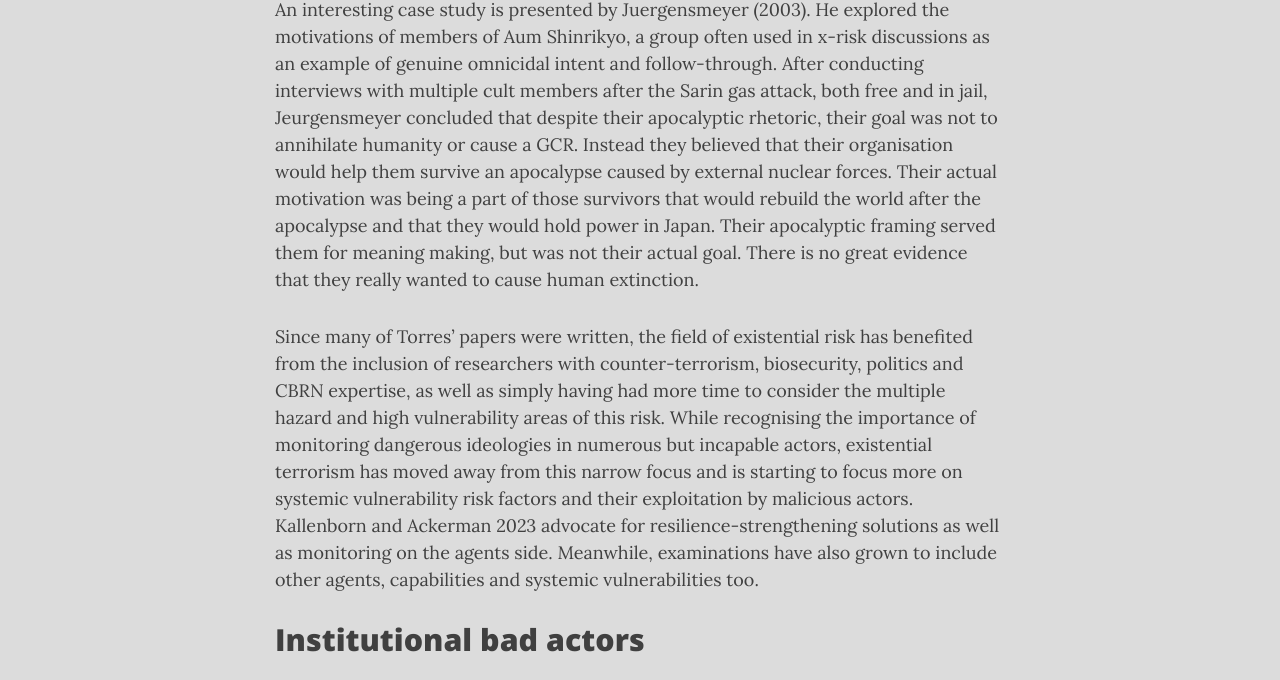
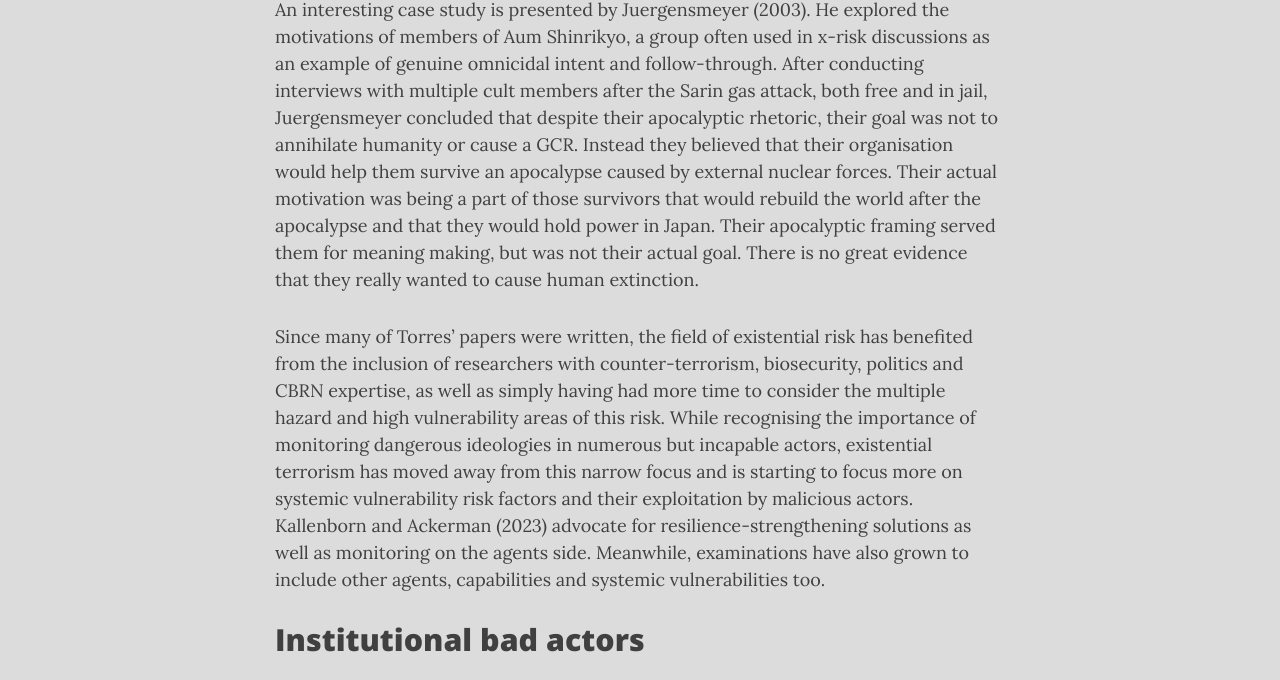
Before and after one commit to florianjehn/Societal_Collapse, a Jekyll site: the page built from _posts/2025-11-29-risk_actors.md, in a window 1280 px wide and 1400 px high, scrolled down 4758 px. Shown: the part 262-942 px from the top of the window. Built offline with Jekyll 4.4.1, drawn with Linux system fonts in a browser that asks for light colours; nearby versions of some CDN libraries; comment, search, counter and statistics services are not loaded; some of the changed text lies outside the part shown.

Commit message:
Update 2025-11-29-risk_actors.md

```diff
--- a/_posts/2025-11-29-risk_actors.md
+++ b/_posts/2025-11-29-risk_actors.md
@@ -51,9 +51,9 @@
 
 The problem of making apocalyptic terrorism the center of agential risk focus is explored in Meggitt (2020). The category of “apocalyptic terrorism” is deceptive and should not be attributed lightly as it leads to false positives. Terrorism analysts have shown that ‘apocalypticism’ is often flexible and debated within terrorist groups like ISIS, used as a strategy to gain bargaining power, or to boost recruitment or membership retention in hard times; its emphasis waxing and waning relative to the group’s fortunes.
 
-An interesting case study is presented by Juergensmeyer (2003). He explored the motivations of members of Aum Shinrikyo, a group often used in x-risk discussions as an example of genuine omnicidal intent and follow-through. After conducting interviews with multiple cult members after the Sarin gas attack, both free and in jail, Jeurgensmeyer concluded that despite their apocalyptic rhetoric, their goal was not to annihilate humanity or cause a GCR. Instead they believed that their organisation would help them survive an apocalypse caused by external nuclear forces. Their actual motivation was being a part of those survivors that would rebuild the world after the apocalypse and that they would hold power in Japan. Their apocalyptic framing served them for meaning making, but was not their actual goal. There is no great evidence that they really wanted to cause human extinction.
+An interesting case study is presented by Juergensmeyer (2003). He explored the motivations of members of Aum Shinrikyo, a group often used in x-risk discussions as an example of genuine omnicidal intent and follow-through. After conducting interviews with multiple cult members after the Sarin gas attack, both free and in jail, Juergensmeyer concluded that despite their apocalyptic rhetoric, their goal was not to annihilate humanity or cause a GCR. Instead they believed that their organisation would help them survive an apocalypse caused by external nuclear forces. Their actual motivation was being a part of those survivors that would rebuild the world after the apocalypse and that they would hold power in Japan. Their apocalyptic framing served them for meaning making, but was not their actual goal. There is no great evidence that they really wanted to cause human extinction.
 
-Since many of Torres’ papers were written, the field of existential risk has benefited from the inclusion of researchers with counter-terrorism, biosecurity, politics and CBRN expertise, as well as simply having had more time to consider the multiple hazard and high vulnerability areas of this risk. While recognising the importance of monitoring dangerous ideologies in numerous but incapable actors, existential terrorism has moved away from this narrow focus and is starting to focus more on systemic vulnerability risk factors and their exploitation by malicious actors. Kallenborn and Ackerman 2023 advocate for resilience-strengthening solutions as well as monitoring on the agents side. Meanwhile, examinations have also grown to include other agents, capabilities and systemic vulnerabilities too.
+Since many of Torres’ papers were written, the field of existential risk has benefited from the inclusion of researchers with counter-terrorism, biosecurity, politics and CBRN expertise, as well as simply having had more time to consider the multiple hazard and high vulnerability areas of this risk. While recognising the importance of monitoring dangerous ideologies in numerous but incapable actors, existential terrorism has moved away from this narrow focus and is starting to focus more on systemic vulnerability risk factors and their exploitation by malicious actors. Kallenborn and Ackerman (2023) advocate for resilience-strengthening solutions as well as monitoring on the agents side. Meanwhile, examinations have also grown to include other agents, capabilities and systemic vulnerabilities too.
 
 # Institutional bad actors
 It seems far-fetched that an isolated individual could destroy the world today, even if they had ideological motivations to do so. However, institutions which endanger the world already exist. Not only should we ask “who might press the doomsday button?”, but also “who might build it, and should they?”.
@@ -86,7 +86,7 @@
 
 In the future, some of those pathways to global catastrophes might get into the reach of individual actors, but for now it seems pretty obvious who creates global risk and we should focus our efforts on those actors. The motivation of these actors is likely not to ruin the world, but we cannot get around the fact that they do endanger us all. They are driven to accept these risks because they have a profit motive and face competitive dynamics.
 
-There are also attempts to combine these two strands of ideas focussed on individual and institutional actors. A report by Althaus & Baumann (2020) argues that we should also look at malevolent individuals in positions of power. They argue that some of the worst things ever done to humans were caused by dictators, who had large institutional power behind them. Clear examples of this would be Hitler or Stalin. These individuals likely did those horrible things because they had power, but also because they scored high in machiavellianism, narcissism, psychopathy and sadism. These are often properties that individuals often have who are power and status seeking and also harbour extreme beliefs. Therefore, existential risk mitigation should also be done via exploring these traits, how they can be detected and how people with these traits can be excluded from ever gaining power. Something like a similar screening process is already done in counter-terrorism, for example in high security biolabs. If more scrutiny can be directed towards actors already operating within powerful institutions, agential x-risk might be significantly lowered via this type of intervention.
+There are also attempts to combine these two strands of ideas focussed on individual and institutional actors. A report by Althaus & Baumann (2020) argues that we should also look at malevolent individuals in positions of power. They argue that some of the worst things ever done to humans were caused by dictators, who had large institutional power behind them. Clear examples of this would be Hitler or Stalin. These individuals likely did those horrible things because they had power, but also because they scored high in Machiavellianism, narcissism, psychopathy and sadism. These are often properties that individuals often have who are power and status seeking and also harbour extreme beliefs. Therefore, existential risk mitigation should also be done via exploring these traits, how they can be detected and how people with these traits can be excluded from ever gaining power. Something like a similar screening process is already done in counter-terrorism, for example in high security biolabs. If more scrutiny can be directed towards actors already operating within powerful institutions, agential x-risk might be significantly lowered via this type of intervention.
 
 # Policy around global risk
 
```
Also changed, not shown: other parts of _posts/2025-11-29-risk_actors.md (+1 -1 lines).
